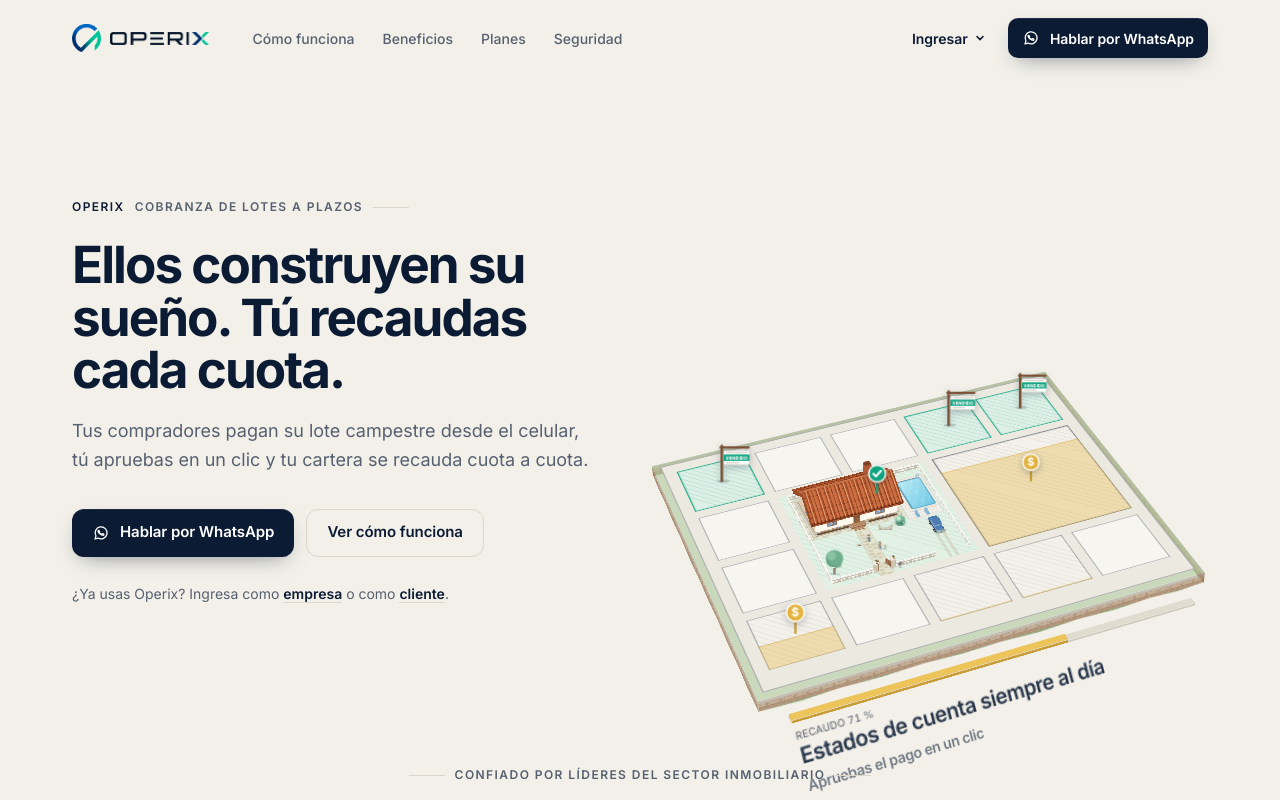
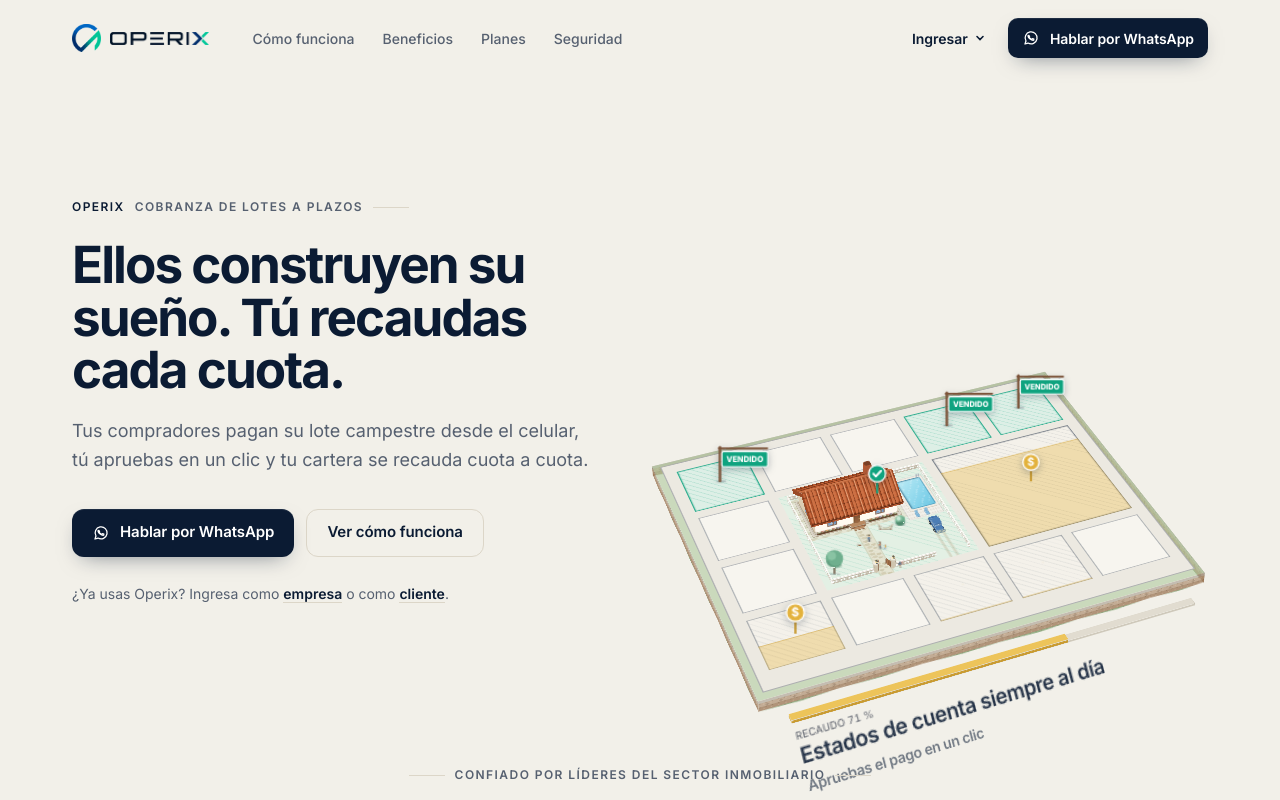
Before and after one commit to 96danielr/cobranza-inmobiliaria-frontend, a Next.js app: page / in a window 1280 px wide. Shown: the top 800 px of the page. Built offline with nearby package versions, Linux system fonts and the light colour scheme.

Commit message:
feat(landing): readable all-green VENDIDO signs

```diff
--- a/src/components/landing/hero/hero-scene.css
+++ b/src/components/landing/hero/hero-scene.css
@@ -234,7 +234,7 @@
 .landing .ox.mobile .hud2 .track2 { order: -1; margin: 0 0 10px; height: 6px; }
 .landing .ox.mobile .hud2 .lines { height: 84px; margin-top: 4px; }
 /* "VENDIDO" sign on fully paid empty lots (the green check is kept for lots with a house) */
-.landing .ox .bb .pin.p3 { left: -6.5px; width: 36px; }
-.landing .ox .bb .pin.p3 svg { width: 36px; height: auto; }
+.landing .ox .bb .pin.p3 { left: -5px; width: 50px; }
+.landing .ox .bb .pin.p3 svg { width: 50px; height: auto; }
 .landing .ox .bb.done.signed .p2 { transform: scale(0); opacity: 0; }
 .landing .ox .bb.done.signed .p3 { transform: scale(1); opacity: 1; }
--- a/src/components/landing/hero/heroScene.js
+++ b/src/components/landing/hero/heroScene.js
@@ -94,13 +94,11 @@ export function mountHeroScene(root) {
     + '<div class="pin p2"><svg viewBox="0 0 20 20"><circle cx="10" cy="10" r="9" fill="#0FA37F" stroke="#fff" stroke-width="1.6"/><path d="M5.9 10.3l2.7 2.7 5.5-5.9" fill="none" stroke="#fff" stroke-width="2.2" stroke-linecap="round" stroke-linejoin="round"/></svg><i></i></div>';
   // fully paid lots that are still empty show a "VENDIDO" real-estate sign instead of the check (the check stays for lots with a house):
   // a wooden post with an arm and a hanging white board with a red band, staked in the lot
-  const SOLD = '<div class="pin p3"><svg viewBox="0 0 30 30"><ellipse cx="7" cy="29.2" rx="4.5" ry=".8" fill="rgba(11,27,51,.2)"/>'
-    + '<path d="M6 29V3" stroke="#7A5136" stroke-width="2" stroke-linecap="round"/><path d="M5 4.2h21" stroke="#7A5136" stroke-width="1.6" stroke-linecap="round"/>'
-    + '<path d="M9 4.6v2.2M24 4.6v2.2" stroke="#8E959E" stroke-width=".6"/>'
-    + '<rect x="7.5" y="6.6" width="19" height="10.4" rx="1" fill="#FFFFFF" stroke="#D6D0C4" stroke-width=".5"/>'
-    + '<rect x="7.5" y="9.4" width="19" height="4.8" fill="#0FA37F"/>'
-    + '<text x="17" y="13.1" text-anchor="middle" font-family="Inter, system-ui, sans-serif" font-size="3.4" font-weight="800" letter-spacing=".1" fill="#FFFFFF">VENDIDO</text>'
-    + '<path d="M9.5 8.1h15M9.5 15.6h9" stroke="#B9B2A3" stroke-width=".55" stroke-linecap="round"/></svg></div>';
+  const SOLD = '<div class="pin p3"><svg viewBox="0 0 44 30"><ellipse cx="5" cy="29.2" rx="4" ry=".8" fill="rgba(11,27,51,.2)"/>'
+    + '<path d="M4 29V2.5" stroke="#7A5136" stroke-width="2" stroke-linecap="round"/><path d="M3 3.4h38" stroke="#7A5136" stroke-width="1.6" stroke-linecap="round"/>'
+    + '<path d="M8 3.8v2M38 3.8v2" stroke="#8E959E" stroke-width=".6"/>'
+    + '<rect x="5.5" y="5.8" width="36" height="12" rx="1.4" fill="#0FA37F" stroke="#FFFFFF" stroke-width="1"/>'
+    + '<text x="23.5" y="14.1" text-anchor="middle" textLength="29" lengthAdjust="spacingAndGlyphs" font-family="Inter, system-ui, sans-serif" font-size="6.4" font-weight="800" fill="#FFFFFF">VENDIDO</text></svg></div>';
   const pins = PAY_ORDER.map(key => { const [c, r] = key.split(',').map(Number), [x, y] = lotXY(c, r);
     const g = div('bb', { left: (x + LW / 2) + 'px', top: (y + LD / 2) + 'px' }); g.innerHTML = PIN + SOLD; if (key !== '3,3') g.classList.add('signed'); return g; });   // '3,3' gets a house
   const sitePin = div('bb', { left: (sx + SW / 2) + 'px', top: (sy + SD / 2) + 'px' }); sitePin.innerHTML = PIN;   // rides on the growing roof
```
